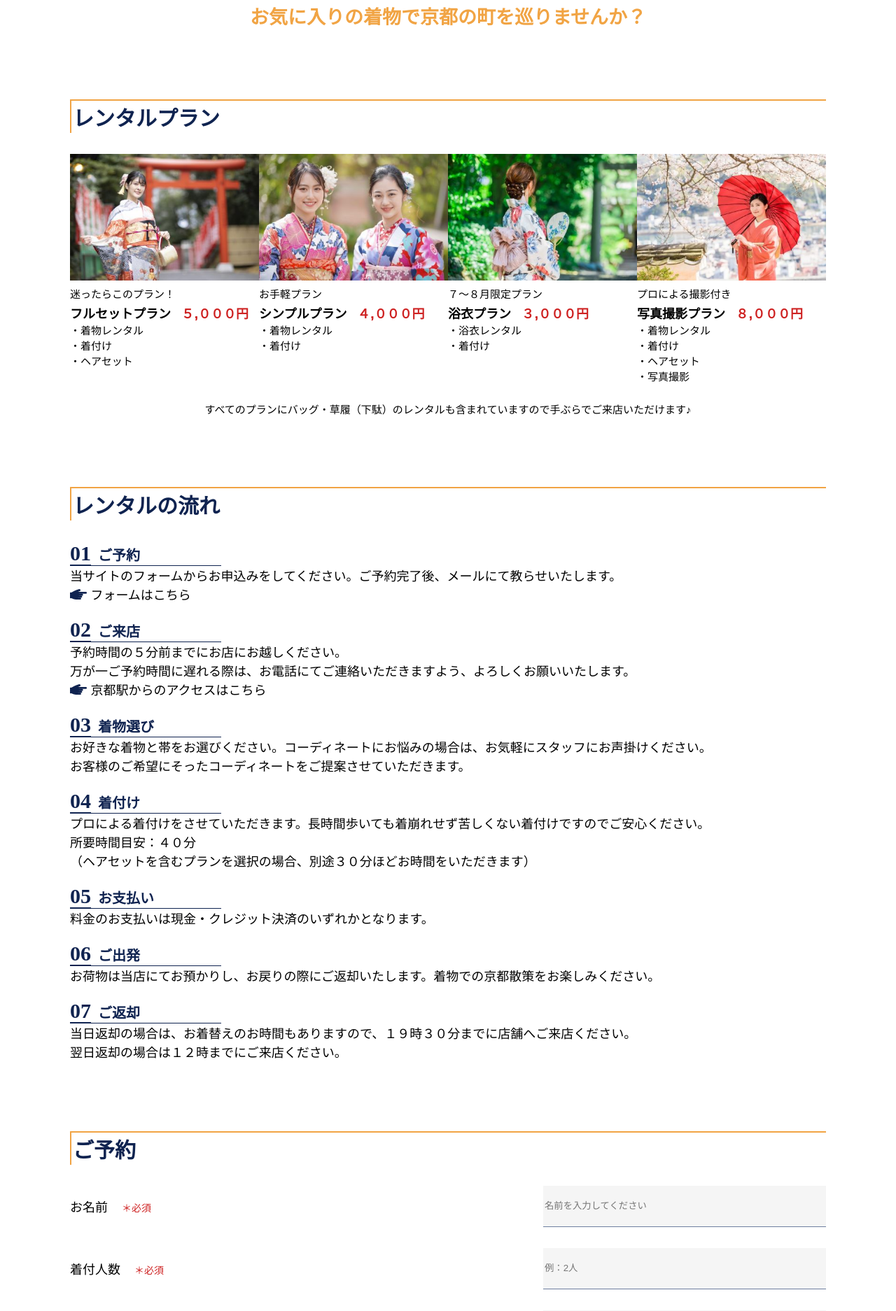
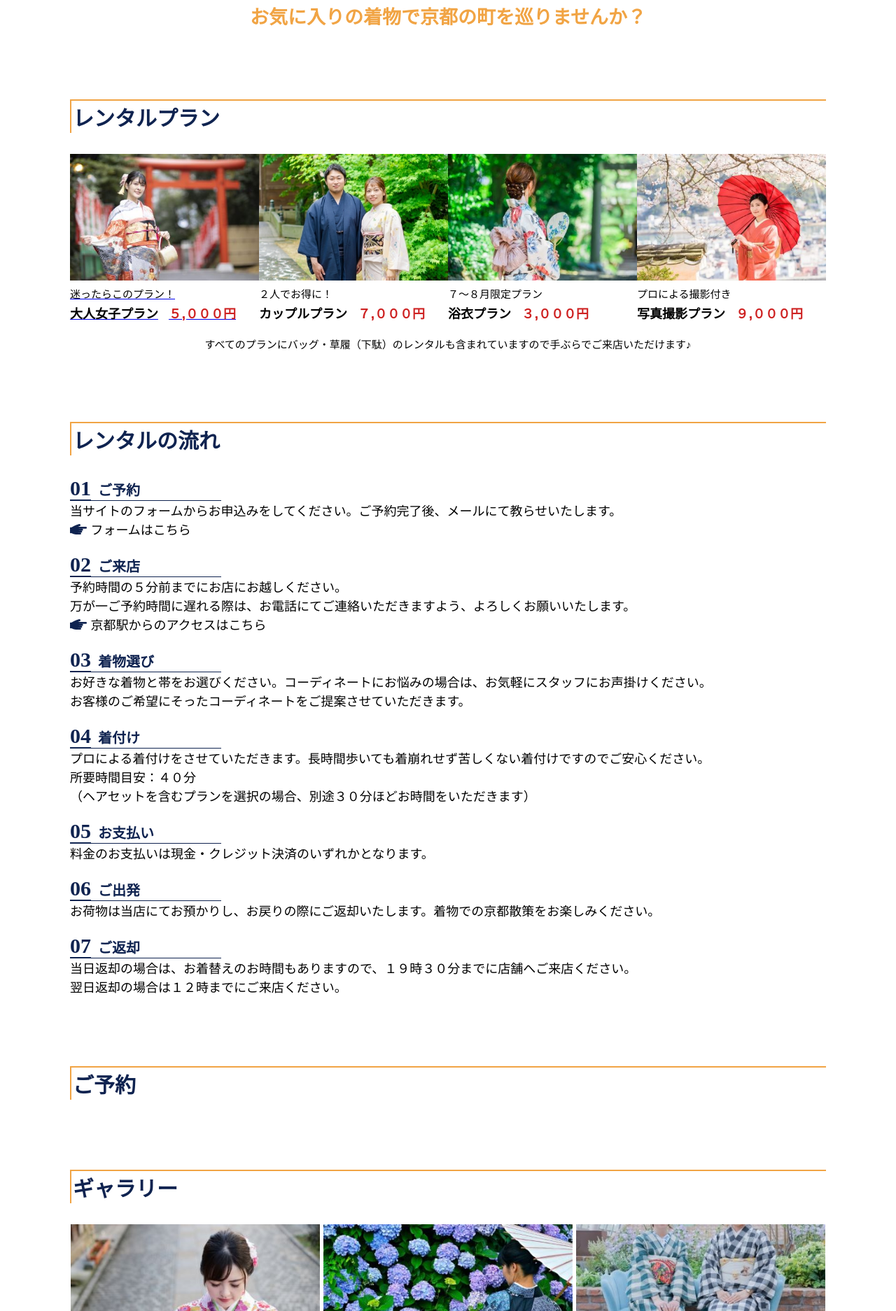
Before and after one commit to ikumincreate/products, a WordPress theme: template kimono_rental/kimono_rental/home.php in a window 1280 px wide. Shown: the part 1092-2966 px from the top of the page at 70% size. Run offline with PHP 8.4 and a stand-in for WordPress, Linux system fonts and the light colour scheme; the site name, menu and one post (Sample post) are stand-ins, and other content is empty; some libraries are stand-ins or nearby versions; some web fonts are replaced.

Commit message:
予約フォームの編集、レンタルプランページ作成中

```diff
--- a/kimono_rental/kimono_rental/footer.php
+++ b/kimono_rental/kimono_rental/footer.php
@@ -22,7 +22,9 @@
     </div>
     </section>
     <p id="copy">&copy; kimonorental KOJIMA. All rights reserved.</p>
+    <?php wp_footer(); ?>
   </footer>
+
 </body>
 
 
--- a/kimono_rental/kimono_rental/header.php
+++ b/kimono_rental/kimono_rental/header.php
@@ -20,6 +20,8 @@
   <link rel="preconnect" href="https://fonts.googleapis.com">
   <link rel="preconnect" href="https://fonts.gstatic.com" crossorigin>
   <link href="https://fonts.googleapis.com/css2?family=Kaisei+Decol&display=swap" rel="stylesheet">
+
+
   <?php wp_head(); ?>
 </head>
 
--- a/kimono_rental/kimono_rental/home.php
+++ b/kimono_rental/kimono_rental/home.php
@@ -1,8 +1,19 @@
 <?php get_header();?>
 
   <!-- メイン画像 -->
-  <img src="<?php echo get_template_directory_uri(); ?>/images/main4.png" alt="着物を着た女性の後ろ姿" />
-  <!-- <img src="img/main4.png" alt="着物を着た女性の後ろ姿"> -->
+  <!-- <div class="slider">
+    <div>
+      <img class="carouselImg" src="<?php echo get_template_directory_uri(); ?>/images/main1.png" alt="メイン画像...着物を着た女性の後ろ姿" />
+    </div>
+    <div>
+      <img class="carouselImg" src="<?php echo get_template_directory_uri(); ?>/images/main2.png" alt="" />
+    </div>
+    <div>
+      <img class="carouselImg" src="<?php echo get_template_directory_uri(); ?>/images/main3.png" alt="" />
+    </div>
+  </div> -->
+  <img src="<?php echo get_template_directory_uri(); ?>/images/main1.png" alt="着物を着た女性の後ろ姿" />
+
 
   <main>
 
@@ -18,47 +29,28 @@
       <h2 class="title">レンタルプラン</h2>
       <div class="plans">
         <div class="plan">
+        <!-- 各プランへのリンクの書き方が分かりません -->
+        <a class="nav-link" href="<?php echo home_url(); ?>/category/plan">
           <img src="<?php echo get_template_directory_uri(); ?>/images/plan1.jpg" alt="フルセットプラン" />
-          <!-- <img src="img/plan1.jpg" alt=""> -->
           <p class="sales_point">迷ったらこのプラン！</p>
-          <p class="plan_name">フルセットプラン<span class="price">５,０００円</span></p>
-          <p class="plan_text">
-            ・着物レンタル<br>
-            ・着付け<br>
-            ・ヘアセット<br>
-          </p>
+          <p class="plan_name">大人女子プラン<span class="price">５,０００円</span></p>
+        </a>
         </div>
         <div class="plan">
           <img src="<?php echo get_template_directory_uri(); ?>/images/plan2.jpg" alt="" />
-          <!-- <img src="img/plan2.jpg" alt=""> -->
-          <p class="sales_point">お手軽プラン</p>
-            <p class="plan_name">シンプルプラン<span class="price">４,０００円</span></p>
-            <p class="plan_text">
-              ・着物レンタル<br>
-              ・着付け<br>
-            </p>
+          <p class="sales_point">２人でお得に！</p>
+            <p class="plan_name">カップルプラン<span class="price">７,０００円</span></p>
+
         </div>
         <div class="plan">
           <img src="<?php echo get_template_directory_uri(); ?>/images/plan3.jpg" alt="" />
-          <!-- <img src="img/plan3.jpg" alt=""> -->
           <p class="sales_point">７～８月限定プラン</p>
           <p class="plan_name">浴衣プラン<span class="price">３,０００円</span></p>
-          <p class="plan_text">
-            ・浴衣レンタル<br>
-            ・着付け<br>
-          </p>
         </div>
         <div class="plan">
           <img src="<?php echo get_template_directory_uri(); ?>/images/plan4.jpg" alt="" />
-          <!-- <img src="img/plan4.jpg" alt=""> -->
           <p class="sales_point">プロによる撮影付き</p>
-          <p class="plan_name">写真撮影プラン<span class="price">８,０００円</span></p>
-          <p class="plan_text">
-            ・着物レンタル<br>
-            ・着付け<br>
-            ・ヘアセット<br>
-            ・写真撮影<br>
-          </p>
+          <p class="plan_name">写真撮影プラン<span class="price">９,０００円</span></p>
         </div>
       </div>
       <p class="point">
@@ -127,7 +119,9 @@
     <!-- 予約フォーム -->
     <section id="reservation">
       <h2 class="title">ご予約</h2>
-      <form action="confirm.php" method="post">
+      <?php echo do_shortcode('[wpforms id="32"]'); ?>
+
+      <!-- <form action="confirm.php" method="post">
         <div class="reserve_container">
           <div class="reserve_heading">
             <label>お名前<span class="reserve_span">＊必須</span></label>
@@ -222,7 +216,7 @@
         </div>
 
         <input type="submit" value="内容確認" class="btn">
-      </form>
+      </form> -->
       </section>
 
     <!-- ギャラリー -->
@@ -230,17 +224,17 @@
       <h2 class="title">ギャラリー</h2>
       <div id="gallery_container">
         <div id="gallery_item">
-        <img src="<?php echo get_template_directory_uri(); ?>/images/gallery1.jpg" alt="お祈りする女性" />
+        <img src="<?php echo get_template_directory_uri(); ?>/images/gallery1.jpg" class="gallery_sp" alt="お祈りする女性" />
           <!-- <img src="img/gallery1.jpg" class="gallery_sp" alt="お祈りする女性"> -->
-          <img src="<?php echo get_template_directory_uri(); ?>/images/gallery2.jpg" alt="背を向けた女性" />
+          <img src="<?php echo get_template_directory_uri(); ?>/images/gallery2.jpg" class="gallery_sp"  alt="背を向けた女性" />
           <!-- <img src="img/gallery2.jpg" class="gallery_sp" alt="背を向けた女性"> -->
-          <img src="<?php echo get_template_directory_uri(); ?>/images/gallery3.jpg" alt="チェック柄の着物を着た2人の女性" />
+          <img src="<?php echo get_template_directory_uri(); ?>/images/gallery3.jpg" class="gallery_sp"  alt="チェック柄の着物を着た2人の女性" />
           <!-- <img src="img/gallery3.jpg" class="gallery_sp" alt="チェック柄の着物を着た2人の女性"> -->
-          <img src="<?php echo get_template_directory_uri(); ?>/images/gallery4.jpg" alt="着物を着たカップル" />
+          <img src="<?php echo get_template_directory_uri(); ?>/images/gallery4.jpg" class="gallery_sp"  alt="着物を着たカップル" />
           <!-- <img src="img/gallery4.jpg" class="gallery_sp" alt="着物を着たカップル"> -->
-          <img src="<?php echo get_template_directory_uri(); ?>/images/gallery5.jpg" alt="淡い着物を着た女性" />
+          <img src="<?php echo get_template_directory_uri(); ?>/images/gallery5.jpg" class="gallery_sp" alt="淡い着物を着た女性" />
           <!-- <img src="img/gallery5.jpg" class="gallery_sp" alt="淡い着物を着た女性"> -->
-          <img src="<?php echo get_template_directory_uri(); ?>/images/gallery6.jpg" alt="おみくじを結んでお祈りする女性" />
+          <img src="<?php echo get_template_directory_uri(); ?>/images/gallery6.jpg" class="gallery_sp" alt="おみくじを結んでお祈りする女性" />
           <!-- <img src="img/gallery6.jpg" class="gallery_sp" alt="おみくじを結んでお祈りする女性"> -->
         </div>
         </div>
--- a/kimono_rental/kimono_rental/index.php
+++ b/kimono_rental/kimono_rental/index.php
@@ -170,6 +170,7 @@
     <!-- 予約フォーム -->
     <section id="reservation">
       <h2 class="title">ご予約</h2>
+      <?php echo do_shortcode('[wpforms id="32"]'); ?>
 
       <form action="confirm.php" method="post">
         <div class="reserve_container">
--- a/kimono_rental/kimono_rental/style.css
+++ b/kimono_rental/kimono_rental/style.css
@@ -362,12 +362,15 @@
     display: flex;
     justify-content: space-between;
     flex-wrap: wrap;
-    align-items: center;
+
+  }
+  #gallery_item {
+  text-align: center;
   }
 
-  #gallery_item img {
+  #gallery_item img{
     width: 33%; /* 画像を半分の幅にする */
-    box-sizing: border-box; /* ボーダーボックスモデルを使用して、幅にボーダーや余白も含める */
+    /* box-sizing: border-box; ボーダーボックスモデルを使用して、幅にボーダーや余白も含める */
   }
 
   #insta {
@@ -695,11 +698,11 @@
     display: flex;
     flex-direction: column;
     justify-content: center;
-    margin: 20px auto 20px auto;
+    /* margin: 20px; */
   }
 
   .gallery_sp {
-    margin: 20px auto 20px auto;
+    margin: 20px 10px;
   }
 
   #insta {
```
Also changed, not shown: kimono_rental/kimono_rental/single.php (added, +14 -0 lines), kimono_rental/kimono_rental/images/gallery4.jpg, kimono_rental/kimono_rental/images/main1.png (added), kimono_rental/kimono_rental/images/plan1_more.png (added), kimono_rental/kimono_rental/images/plan2.jpg, kimono_rental/kimono_rental/images/plan2_more.png (added), kimono_rental/kimono_rental/images/plan3_more.png (added), kimono_rental/kimono_rental/images/plan4_more.png (added), 2 other files.
